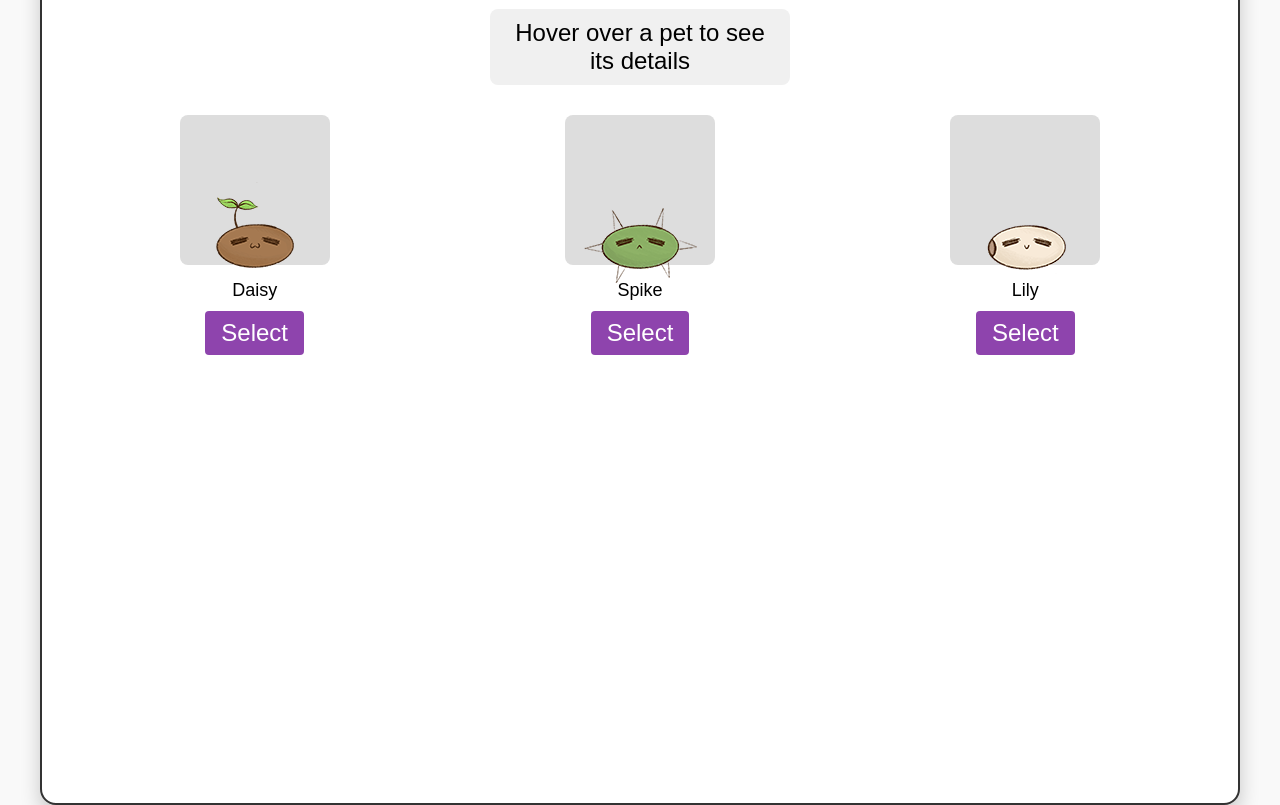
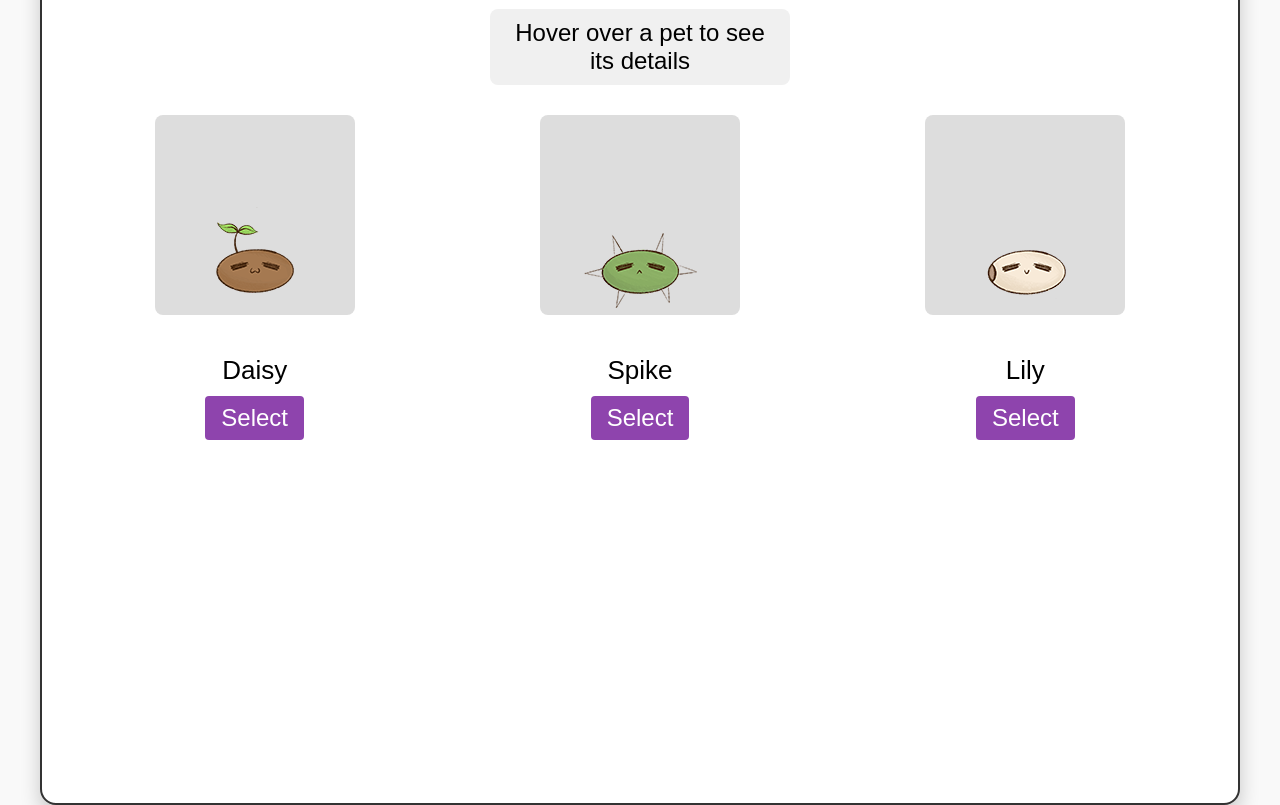
Before and after one commit to luwuciez/virtual-pet, a plain HTML site: page index.html in a window 1280 px wide. Shown: the part 75-880 px from the top of the page. Drawn offline with Linux system fonts and the light colour scheme.

Commit message:
increase pet image size

```diff
--- a/css/styles.css
+++ b/css/styles.css
@@ -83,10 +83,10 @@ body {
 }
 
 .pet-img {
-    width: 150px;
-    height: 150px;
+    width: 200px;
+    height: 200px;
     background-color: #ddd;
-    margin-bottom: 15px;
+    margin-bottom: 40px;
     border-radius: 8px;
     display: flex;
     justify-content: center;
@@ -96,7 +96,7 @@ body {
 }
 
 .pet-name {
-    font-size: 18px;
+    font-size: 26px;
     margin-bottom: 10px;
 }
 
```
